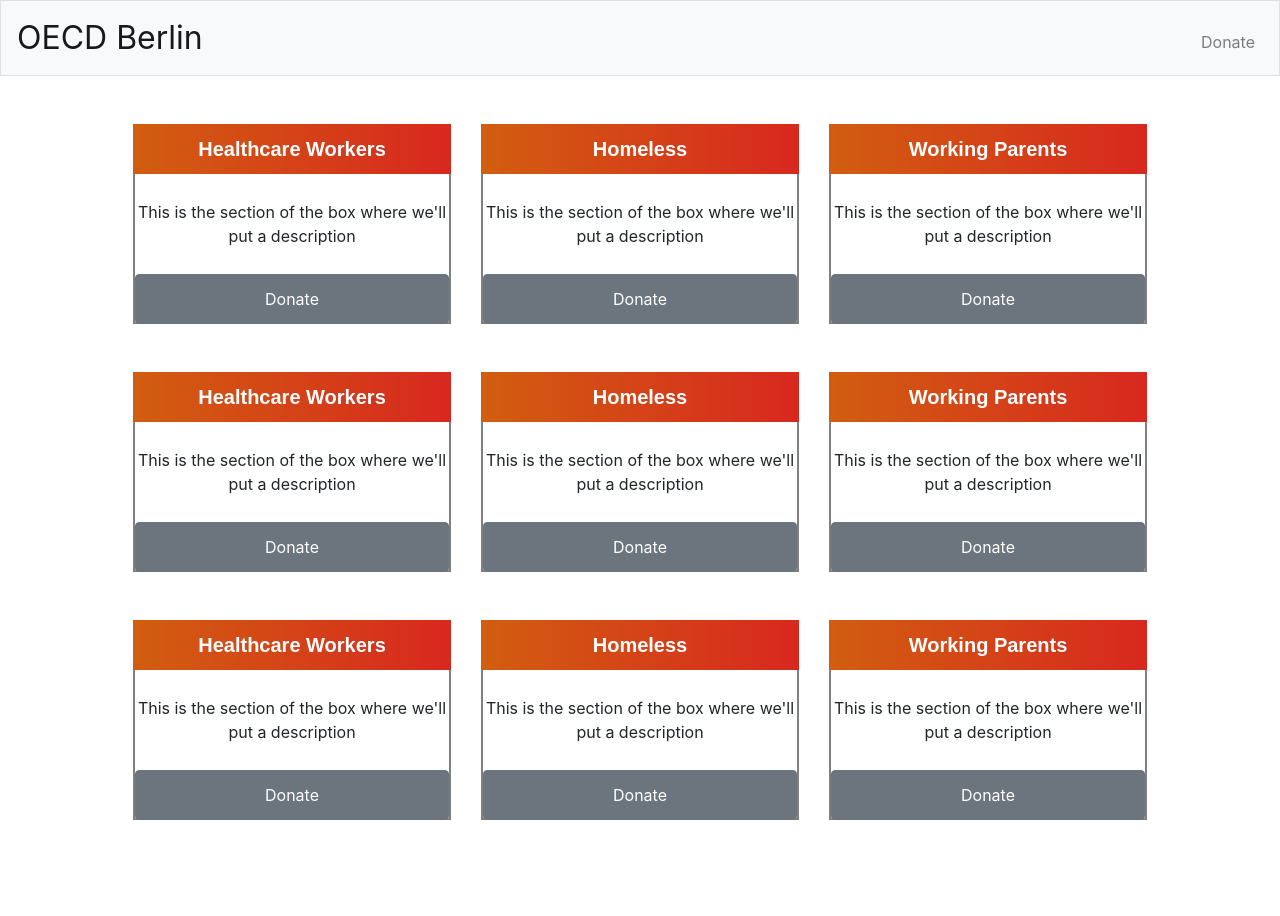
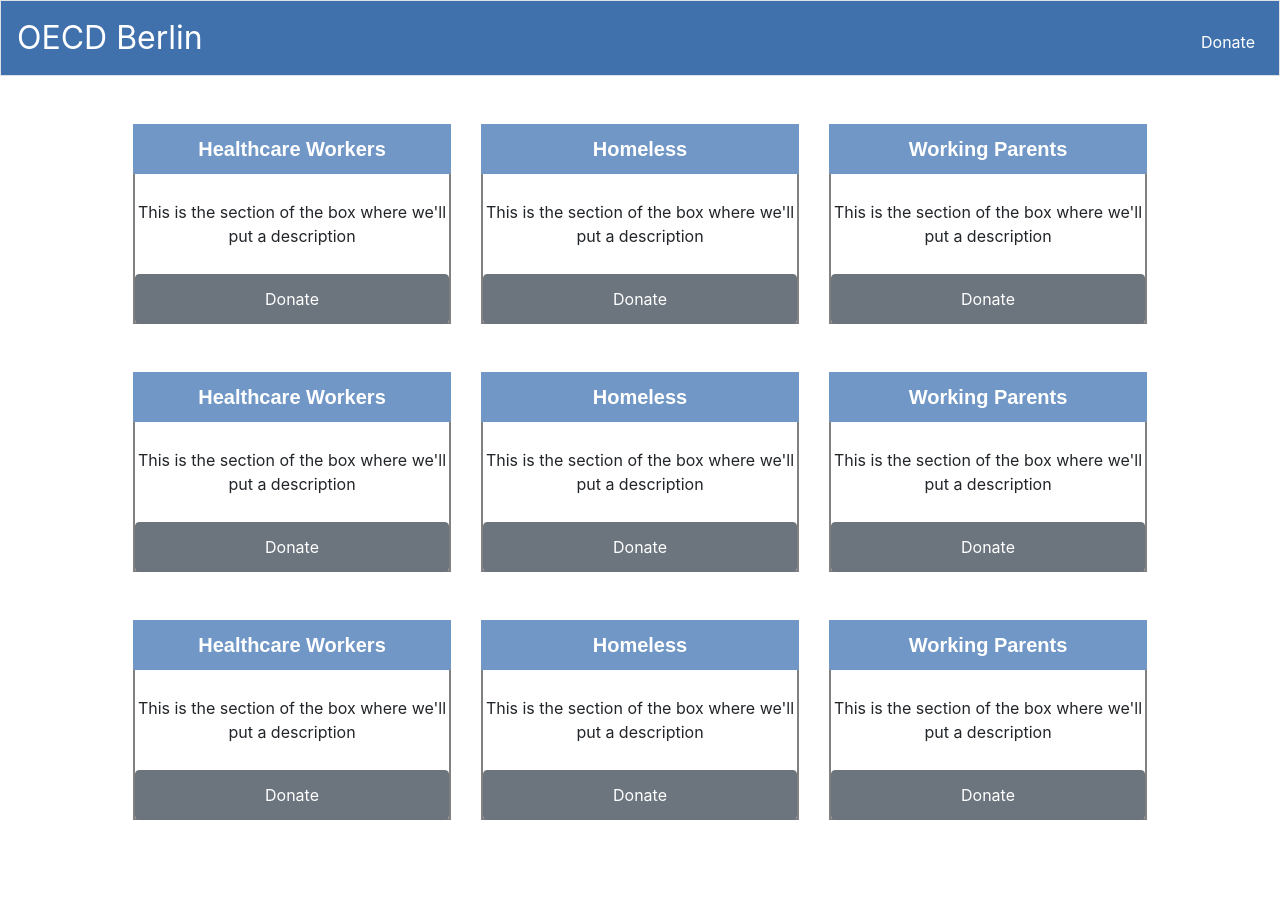
Before and after one commit to HarvardDataAnalyticsOECDBerlin/COVID-19-Website, a Flask app: page / in a window 1280 px wide. Run offline with Flask 2, Linux system fonts and the light colour scheme; some libraries are stand-ins or nearby versions.

Commit message:
Changed to OECD styles

```diff
--- a/application.py
+++ b/application.py
@@ -10,3 +10,8 @@ def home():
 @app.route('/donate')
 def donate():
     return render_template('donation.html')
+
+# Making debugging and development easier (hot reload). Must remove when going to prod
+if __name__ == '__main__':
+    app.debug = True
+    app.run(debug = True)
--- a/static/styles.css
+++ b/static/styles.css
@@ -1,7 +1,18 @@
+.navbar
+{
+  background-color: #4171ac
+}
+
 nav .navbar-brand
 {
     /* size for brand */
+    color: #ffffff;
     font-size: xx-large;
+}
+
+nav .nav-link
+{
+  color: #ffffff;
 }
 
 /* Will be useful for payment form later on */
@@ -55,7 +66,7 @@ main tfoot
     display: flex;
     justify-content: center;
     align-items: center;
-    background: #d15e10 linear-gradient(90deg,#d15e10,rgba(216,38,31,.95) 98%);
+    background: #7197c6;
 }
 
 .category-body
--- a/templates/layout.html
+++ b/templates/layout.html
@@ -21,7 +21,7 @@
     </head>
 
     <body>
-        <nav class="navbar navbar-expand-md navbar-light bg-light border">
+        <nav class="navbar navbar-default navbar-expand-md border">
             <a class="navbar-brand" href="/"><span>OECD Berlin</span></a>
             <button aria-controls="navbar" aria-expanded="false" aria-label="Toggle navigation" class="navbar-toggler" data-target="#navbar" data-toggle="collapse" type="button">
                 <span class="navbar-toggler-icon"></span>
```
